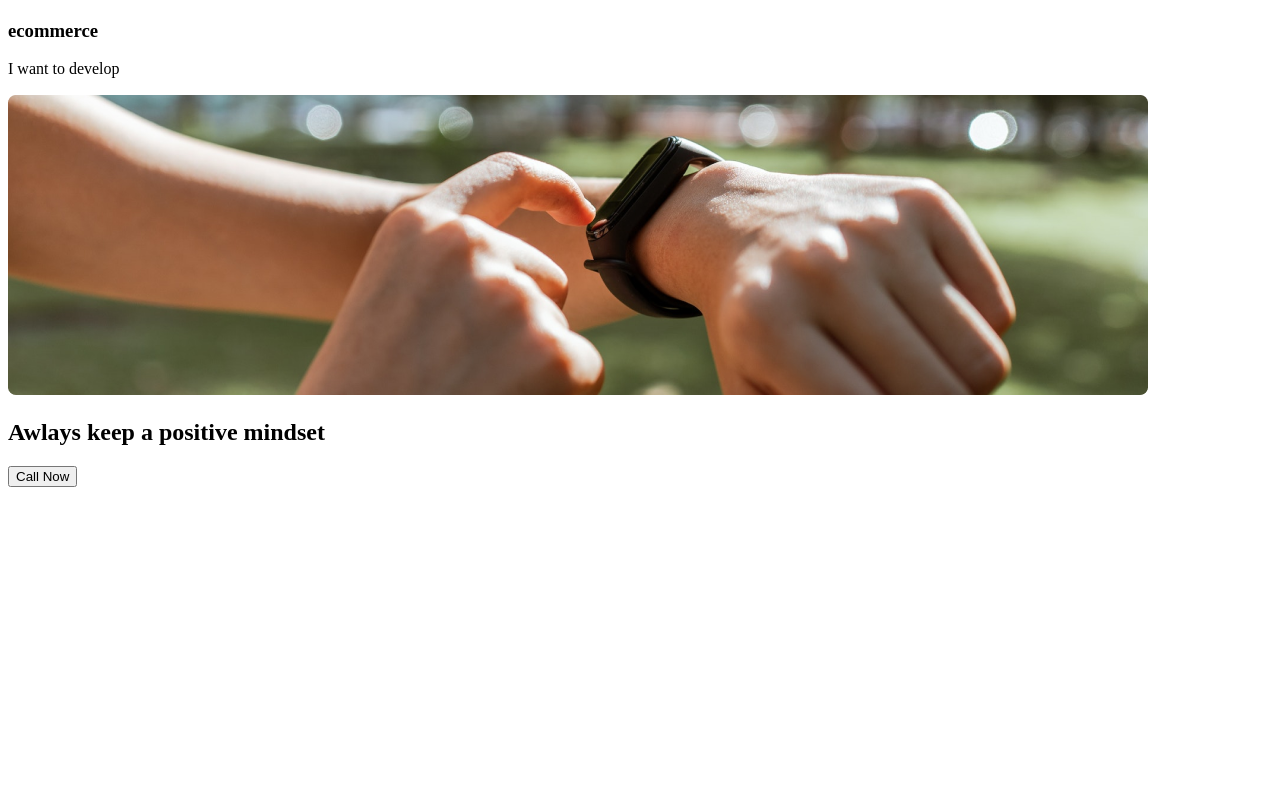
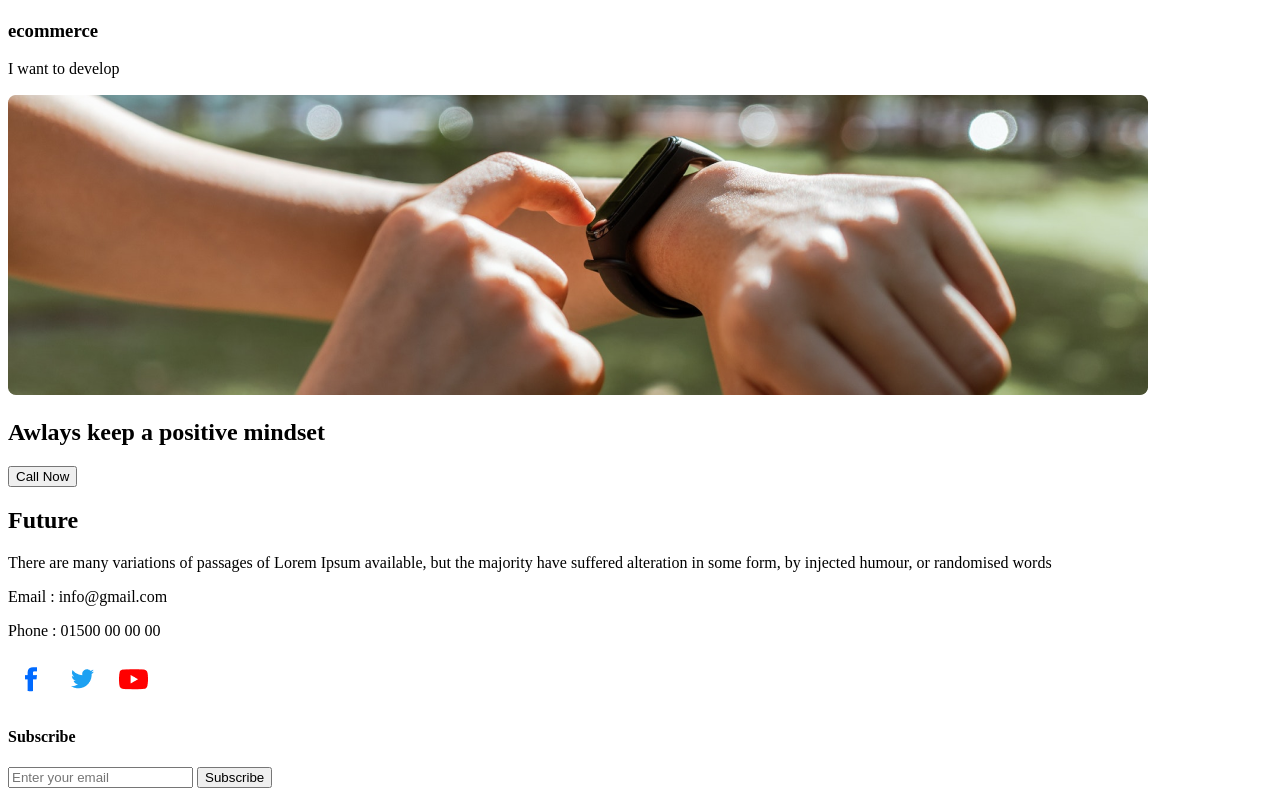
Before and after one commit to mdfaysal7082/Hero-Assign-1, a plain HTML site: page index.html in a window 1280 px wide. Shown: the part 1788-2584 px from the top of the page. Before the commit the page ends 2283 px from the top, so only its background shows below. Drawn offline with Linux system fonts and the light colour scheme.

Commit message:
footer area add

```diff
--- a/index.html
+++ b/index.html
@@ -8,7 +8,7 @@
     <title>Hero Assign-1</title>
 </head>
 <body>
-    <header>
+    <header class="header-area">
         <div class="header-bg">
             <div class="header-content">
                 <h1>All Thinks Are Possible If You believe</h1>
@@ -18,7 +18,7 @@
         </div>
     </header><!--header area end-->
     <main>
-        <div class="hero">
+        <div class="hero-area">
             <div class="hero-img">
                 <img src="images/person.png" alt="Person">
             </div>
@@ -34,7 +34,7 @@
                 </ul>
             </div>
         </div><!--Hero area end-->
-        <div class="plan">
+        <div class="plan-area">
             <h2>My Plans</h2>
             <div class="plan-box">
                 <div class="plan-box1">
@@ -59,7 +59,7 @@
                 </div>
             </div>
         </div><!--Plan area end-->
-        <div class="action">
+        <div class="action-area">
             <div class="action-bg">
                 <img src="images/watch.png" alt="Watch">
             </div>
@@ -69,6 +69,25 @@
             </div>
         </div><!--Action area end-->
     </main>
-    <footer></footer><!--Footer area end-->
+    <footer class="footer-area">
+        <div class="footer-left">
+            <div class="footer-left-content">
+                <h2>Future</h2>
+                <p>There are many variations of passages of Lorem Ipsum available, but the majority have suffered alteration in some form, by injected humour, or randomised words</p>
+                <p>Email : info@gmail.com</p>
+                <p>Phone : 01500 00 00 00</p>
+            </div>
+            <div class="footer-left-icon">
+                <img src="images/icons/fb.png" alt="Facebook">
+                <img src="images/icons/twitter.png" alt="twitter">
+                <img src="images/icons/youtube.png" alt="youtube">
+            </div>
+        </div>
+        <div class="footer-right">
+            <h4>Subscribe</h4>
+            <input type="email" placeholder="Enter your email">
+            <button type="submit">Subscribe</button>
+        </div>
+    </footer><!--Footer area end-->
 </body>
 </html>
```
